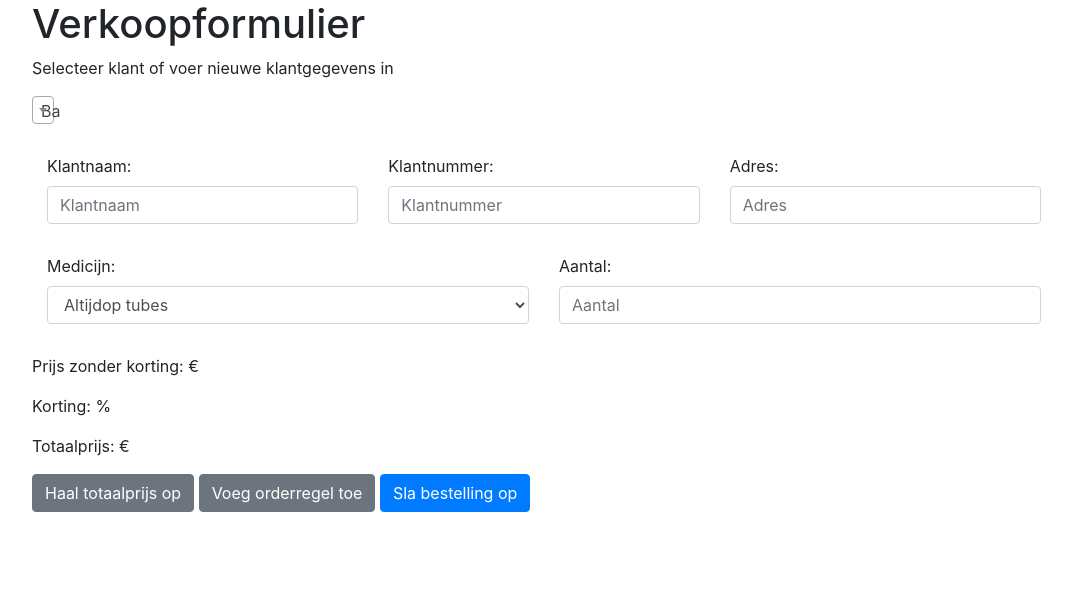
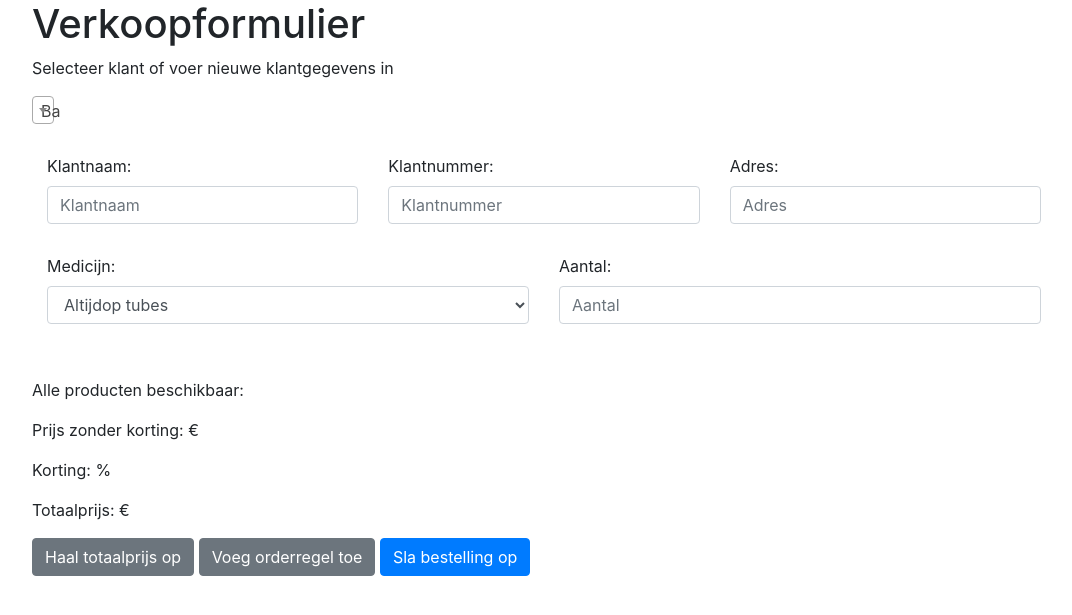
Before and after one commit to martijnmelchers/avans-timaflu, a PHP site: page /verkoop.php in a window 1280 px wide. Shown: the part 56-671 px from the top of the page, without its empty margins (96-1168 px from the left). Run offline with PHP 8.4, Linux system fonts and the light colour scheme.

Commit message:
Beschikbaar toegevoegd

```diff
--- a/verkoop.php
+++ b/verkoop.php
@@ -50,6 +50,8 @@
 			</div>
 		</div>
 	</div>
+	<br>
+	<p>Alle producten beschikbaar: <span id="beschikbaar"></span></p>
 	<p>Prijs zonder korting: &euro;<span id="prijs"></span></p>
 	<p>Korting: <span id="korting"></span>&percnt;</p>
 	<p>Totaalprijs: &euro;<span id="totaal"></span></p>
@@ -129,7 +131,9 @@
 	});
 
 	$(".aantal").on("focusout", function () {
+		const options = ["JA", "NEE"]
 		$("#totaal").html(Math.floor(Math.random() * (500 - 5 + 1) + 5));
+		$("#beschikbaar").html(options[Math.floor(Math.random() * 2)]);
 	});
 
 	function addRow() {
```
